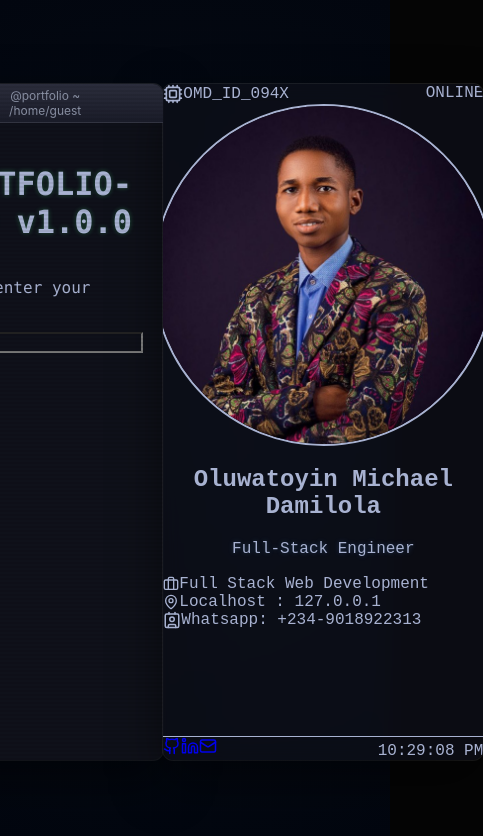
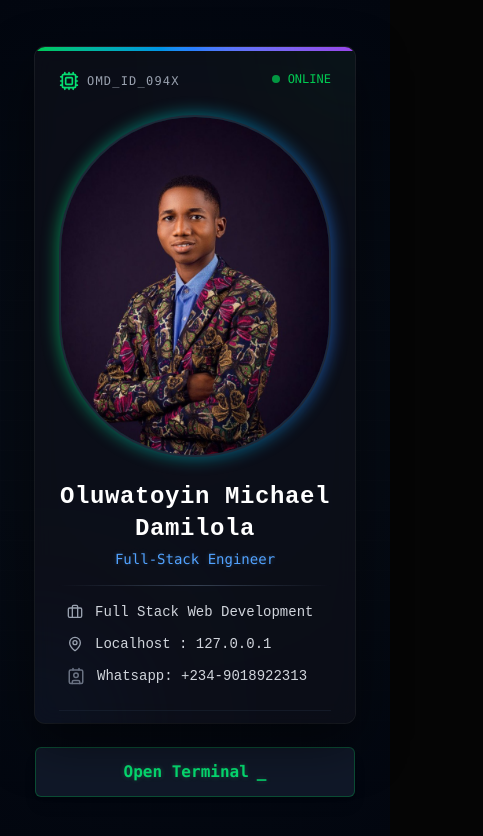
Before and after one commit to Michaelpraise1/terminal-port, a React (Vite) app: page / in a window 390 px wide. Shown: the top 836 px of the page, 483 px wide, since content can reach past the window. Built offline with nearby package versions, Linux system fonts and the light colour scheme.

Commit message:
updated the destop and mobile

```diff
--- a/src/App.jsx
+++ b/src/App.jsx
@@ -1,16 +1,79 @@
-import React from 'react'
+import React, { useState, useEffect } from 'react'
 import TerminalPortfolio from './TerminalPortfolio'
 import IDCard from './IDCard'
 
 function App() {
+  const [showTerminal, setShowTerminal] = useState(false);
+  const [isDesktop, setIsDesktop] = useState(true); // Default to true, will update on mount
+
+  useEffect(() => {
+    // Check if the screen is at least 1024px wide (Tailwind 'lg' breakpoint)
+    const handleResize = () => {
+      setIsDesktop(window.innerWidth >= 1024);
+    };
+
+    // Call once to set initial state correctly
+    handleResize();
+
+    // Listen for window resizes
+    window.addEventListener('resize', handleResize);
+    return () => window.removeEventListener('resize', handleResize);
+  }, []);
+
   return (
-    <div className="flex sm-plus:flex-row items-center justify-center w-full min-h-screen gap-8 px-4 sm-plus:p-8">
-      <div className="w-full max-w-[900px] p-4">
-        <TerminalPortfolio />
-      </div>
-      <div className="sm:hidden flex sm-plus:flex mx-10 w-full max-w-[320px] flex-shrink-0 justify-center">
-        <IDCard />
-      </div>
+    <div className="flex  items-center justify-center w-full min-h-screen gap-8 px-4 lg:px-8 py-8">
+
+      {/*
+        ID Card Section
+        Visible if:
+        1. We are on Desktop (`isDesktop` is true)
+        2. OR we are on Mobile (`isDesktop` is false) AND terminal is NOT toggled on
+      */}
+      {(isDesktop || !showTerminal) && (
+        <div className="w-full max-w-[320px] flex-shrink-0 flex flex-col items-center justify-center">
+          <div className="flex flex-col w-full items-center">
+            <IDCard />
+
+            {/* Show "Open Terminal" button ONLY on Mobile */}
+            {!isDesktop && (
+              <div className="w-full mt-6">
+                <button
+                  onClick={() => setShowTerminal(true)}
+                  className="px-4 py-3 bg-gray-900 text-green-400 border border-green-500/30 rounded-md font-mono font-bold w-full hover:bg-gray-800 shadow-lg text-center transition-colors flex justify-center items-center gap-2"
+                >
+                  Open Terminal <span>_</span>
+                </button>
+              </div>
+            )}
+          </div>
+        </div>
+      )}
+
+      {/*
+        Terminal Section
+        Visible if:
+        1. We are on Desktop (`isDesktop` is true)
+        2. OR we are on Mobile (`isDesktop` is false) AND terminal IS toggled on
+      */}
+      {(isDesktop || showTerminal) && (
+        <div className="w-full max-w-[900px] p-4 flex flex-col">
+
+          {/* Show "Back to Profile" button ONLY on Mobile */}
+          {!isDesktop && (
+            <div className="mb-4">
+              <button
+                onClick={() => setShowTerminal(false)}
+                className="px-4 py-2 bg-gray-900 text-green-400 rounded-md border border-gray-700 hover:bg-gray-800 w-full text-center font-mono flex items-center justify-center gap-2 transition-colors"
+              >
+                <span>←</span> Back to Profile
+              </button>
+            </div>
+          )}
+
+          <TerminalPortfolio />
+        </div>
+      )}
+
     </div>
   )
 }
--- a/src/index.css
+++ b/src/index.css
@@ -1,5 +1,3 @@
-@tailwind base;
-@tailwind components;
-@tailwind utilities;
+@import "tailwindcss";
 
 @import './TerminalPortfolio.css';
```
